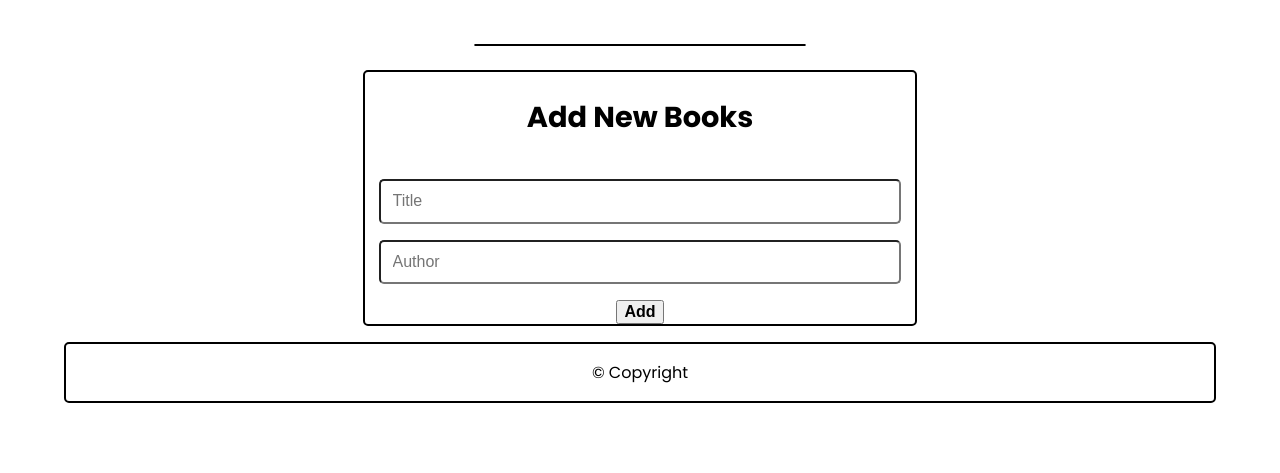
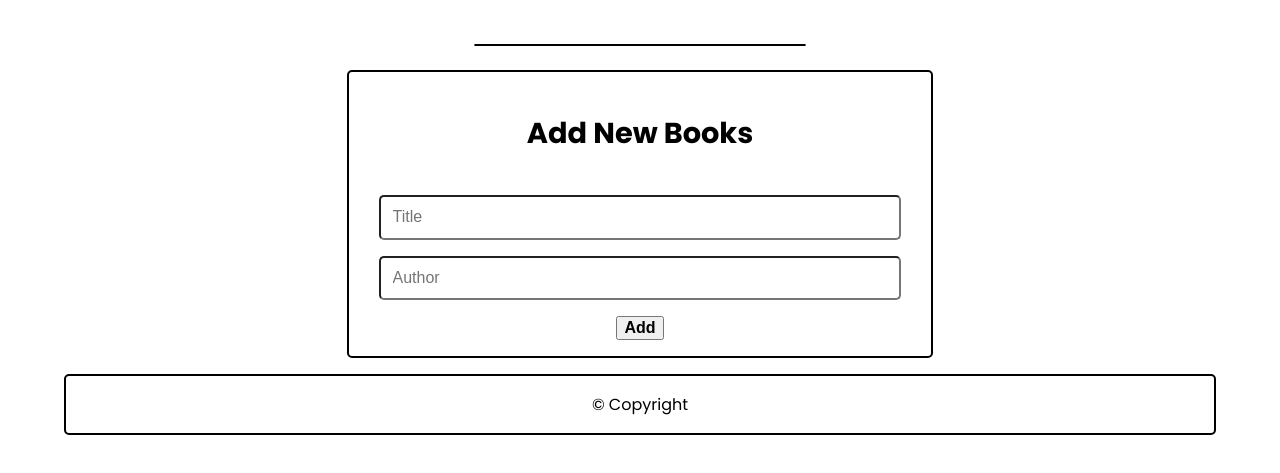
Before and after one commit to FaranoshAmini/Awesome_Books_Using_ES6, a website with bundled scripts: page index.html in a window 1280 px wide. Both pictures are taken after a click on the link "Add New". Shown: the part 299-772 px from the top of the page. Built offline with nearby package versions, Linux system fonts and the light colour scheme.

Commit message:
Fixed Linters error

```diff
--- a/CSS/index.css
+++ b/CSS/index.css
@@ -79,7 +79,7 @@ h3 {
   border: 2px solid #000;
   width: 50%;
   border-radius: 5px;
-  padding: 1.rem;
+  padding: 1rem;
 }
 
 .form {
--- a/modules/Books.js
+++ b/modules/Books.js
@@ -1,5 +1,5 @@
 export default class Books {
-  constructor(bookid, title, author)  {
+  constructor(bookid, title, author) {
     this.bookid = bookid;
     this.title = title;
     this.author = author;
```
Also changed, not shown: modules/BookStorage.js (+4 -5 lines).
